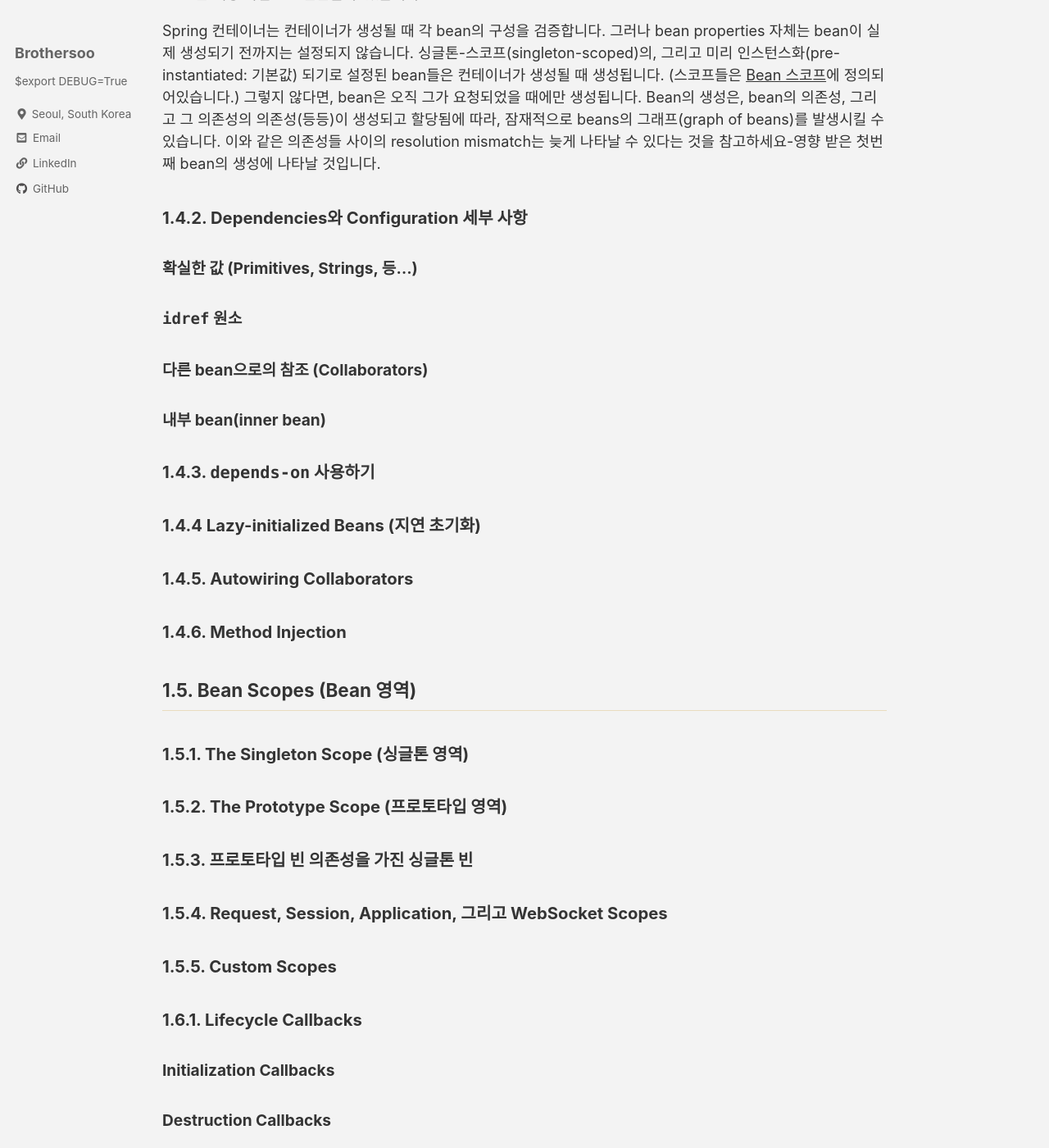
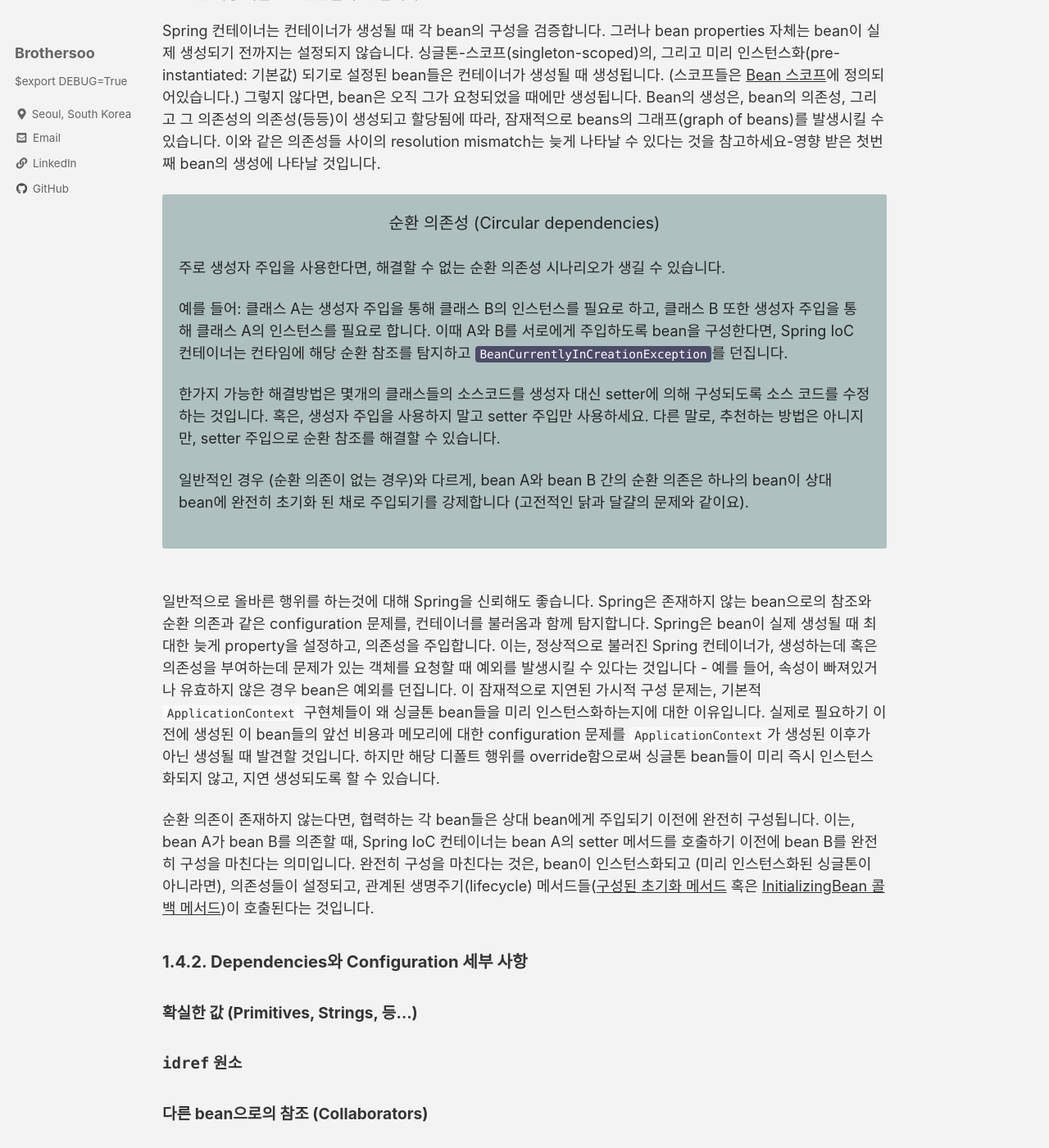
Before and after one commit to brothersoo/brothersoo.github.io, a Jekyll site: the page built from _posts/spring_doc/2021-08-17-spring_framework_documentation-core.md, in a window 1280 px wide and 1400 px high, scrolled down 21766 px. Shown: the whole window at 82% size. Built offline with Jekyll 4.4.1, drawn with Linux system fonts in a browser that asks for light colours; cached includes are drawn as plain includes; comment, search, counter and statistics services are not loaded; some of the changed text lies outside the part shown.

Commit message:
FIN: dependency resolution process

```diff
--- a/_posts/spring_doc/2021-08-17-spring_framework_documentation-core.md
+++ b/_posts/spring_doc/2021-08-17-spring_framework_documentation-core.md
@@ -676,7 +676,7 @@ public class SimpleMovieLister {
 `ApplicationContext`는 자신이 관리하는 bean들을 위해 생성자 기반, 그리고 setter 기반 DI를 지원합니다. 생성자 접근을 통해 이미 몇개의 의존성들이 주입된 후에도 setter 기반 DI를 지원합니다. 속성의 형태를 변환하기 위한 `PropertyEditor` 인스턴스들과의 결합에서 사용하는 `BeanDefinition`의 형태로 의존성들을 구성합니다. 하지만, 대부분의 Spring 사용자들은 이 클래스들을 직접적으로 작업하지 않고(프로그래밍 방식으로), 대신 XML `bean` definitions, 어노테이션 처리된 components(`@Component`, `@Controller` 등으로 어노테이션 처리된 클래스들), 혹은 자바 기반의 `@Configuration` 클래스들 안의 `@Bean` 메서드들을 통해 작업합니다. 해당 소스들은 그 다음에 내부적으로 `BeanDefinition` 속의 인스턴스들로 변환되고, 전체 Spring IoC 컨테이너 인스턴스를 불러오기 위해 사용됩니다.
 
 <div class="blue-text-box">
-<p style="text-align: center; font-size: 20px">생성자 기반 vs setter 기반?</p>
+<p style="text-align: center; font-size: 20px">생성자 기반 vs setter 기반</p>
 
 <p>생성자 기반과 setter 기반 DI를 혼영하여 사용할 수 있기 때문에, 필수 의존성에는 생성자를, 선택적 의존성에는 setter 메서드 혹은 configuration 메서드를 사용하면 좋습니다. Setter 메서드에 <a href="#beans-required-annotation">@Required</a> 어노테이션을 사용하여 해당 특성을 필수적인 의존성으로 만들 수 있습니다; 그러나, 인자의 프로그램적 검증이 있는 생성자 주입이 더 좋은 선택으로 보입니다.</p>
 
@@ -697,6 +697,24 @@ public class SimpleMovieLister {
 * 값을 나타내는 각 property 혹은 생성자 인자는 기존의 특정된 형태에서, 해당 property 혹은 생성자 인자의 실제 타입으로 변환됩니다. 기본적으로 Spring은 string 형태로 제공된 값을 `int`, `long`, `String`, `boolean` 등, 모든 내장 타입으로 변환할 수 있습니다.
 
 Spring 컨테이너는 컨테이너가 생성될 때 각 bean의 구성을 검증합니다. 그러나 bean properties 자체는 bean이 실제 생성되기 전까지는 설정되지 않습니다. 싱글톤-스코프(singleton-scoped)의, 그리고 미리 인스턴스화(pre-instantiated: 기본값) 되기로 설정된 bean들은 컨테이너가 생성될 때 생성됩니다. (스코프들은 [Bean 스코프](#beans-factory-scopes)에 정의되어있습니다.) 그렇지 않다면, bean은 오직 그가 요청되었을 때에만 생성됩니다. Bean의 생성은, bean의 의존성, 그리고 그 의존성의 의존성(등등)이 생성되고 할당됨에 따라, 잠재적으로 beans의 그래프(graph of beans)를 발생시킬 수 있습니다. 이와 같은 의존성들 사이의 resolution mismatch는 늦게 나타날 수 있다는 것을 참고하세요-영향 받은 첫번째 bean의 생성에 나타날 것입니다.
+
+<div class="blue-text-box">
+<p style="text-align: center; font-size: 20px">순환 의존성 (Circular dependencies)</p>
+
+<p>주로 생성자 주입을 사용한다면, 해결할 수 없는 순환 의존성 시나리오가 생길 수 있습니다.</p>
+
+<p>예를 들어: 클래스 A는 생성자 주입을 통해 클래스 B의 인스턴스를 필요로 하고, 클래스 B 또한 생성자 주입을 통해 클래스 A의 인스턴스를 필요로 합니다. 이때 A와 B를 서로에게 주입하도록 bean을 구성한다면, Spring IoC 컨테이너는 컨타임에 해당 순환 참조를 탐지하고 <code>BeanCurrentlyInCreationException</code>를 던집니다.</p>
+
+<p>한가지 가능한 해결방법은 몇개의 클래스들의 소스코드를 생성자 대신 setter에 의해 구성되도록 소스 코드를 수정하는 것입니다. 혹은, 생성자 주입을 사용하지 말고 setter 주입만 사용하세요. 다른 말로, 추천하는 방법은 아니지만, setter 주입으로 순환 참조를 해결할 수 있습니다.</p>
+
+<p>일반적인 경우 (순환 의존이 없는 경우)와 다르게, bean A와 bean B 간의 순환 의존은 하나의 bean이 상대 bean에 완전히 초기화 된 채로 주입되기를 강제합니다 (고전적인 닭과 달걀의 문제와 같이요).</p>
+</div>
+
+<br>
+
+일반적으로 올바른 행위를 하는것에 대해 Spring을 신뢰해도 좋습니다. Spring은 존재하지 않는 bean으로의 참조와 순환 의존과 같은 configuration 문제를, 컨테이너를 불러옴과 함께 탐지합니다. Spring은 bean이 실제 생성될 때 최대한 늦게 property을 설정하고, 의존성을 주입합니다. 이는, 정상적으로 불러진 Spring 컨테이너가, 생성하는데 혹은 의존성을 부여하는데 문제가 있는 객체를 요청할 때 예외를 발생시킬 수 있다는 것입니다 - 예를 들어, 속성이 빠져있거나 유효하지 않은 경우 bean은 예외를 던집니다. 이 잠재적으로 지연된 가시적 구성 문제는, 기본적 `ApplicationContext` 구현체들이 왜 싱글톤 bean들을 미리 인스턴스화하는지에 대한 이유입니다. 실제로 필요하기 이전에 생성된 이 bean들의 앞선 비용과 메모리에 대한 configuration 문제를 `ApplicationContext`가 생성된 이후가 아닌 생성될 때 발견할 것입니다. 하지만 해당 디폴트 행위를 override함으로써 싱글톤 bean들이 미리 즉시 인스턴스화되지 않고, 지연 생성되도록 할 수 있습니다.
+
+순환 의존이 존재하지 않는다면, 협력하는 각 bean들은 상대 bean에게 주입되기 이전에 완전히 구성됩니다. 이는, bean A가 bean B를 의존할 때, Spring IoC 컨테이너는 bean A의 setter 메서드를 호출하기 이전에 bean B를 완전히 구성을 마친다는 의미입니다. 완전히 구성을 마친다는 것은, bean이 인스턴스화되고 (미리 인스턴스화된 싱글톤이 아니라면), 의존성들이 설정되고, 관계된 생명주기(lifecycle) 메서드들([구성된 초기화 메서드](#beans-factory-lifecycle-initializingbean) 혹은 [InitializingBean 콜백 메서드](#beans-factory-lifecycle-initializingbean))이 호출된다는 것입니다.
 
 ### <a name="beans-factory-properties-detailed"></a>1.4.2. Dependencies와 Configuration 세부 사항
 
```
